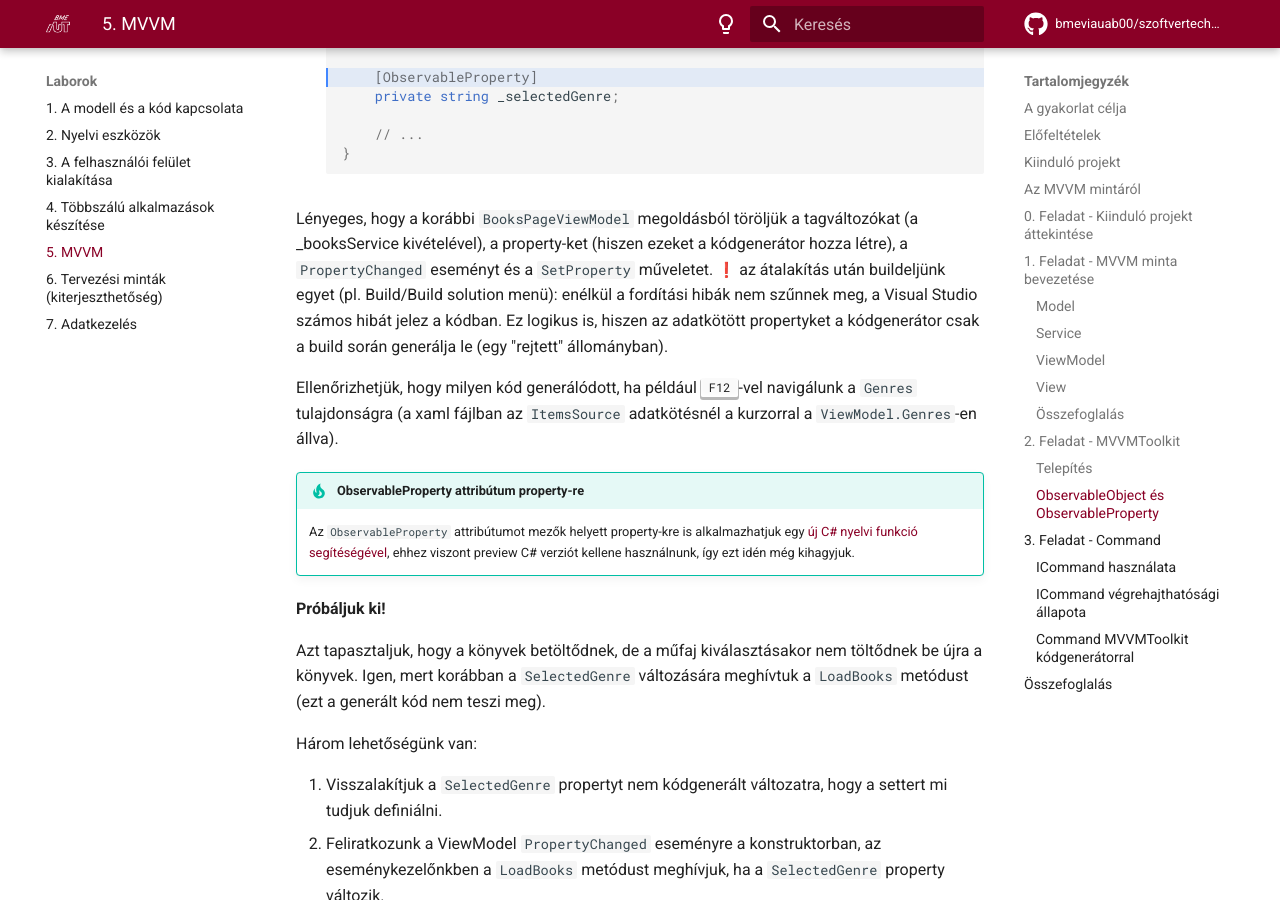
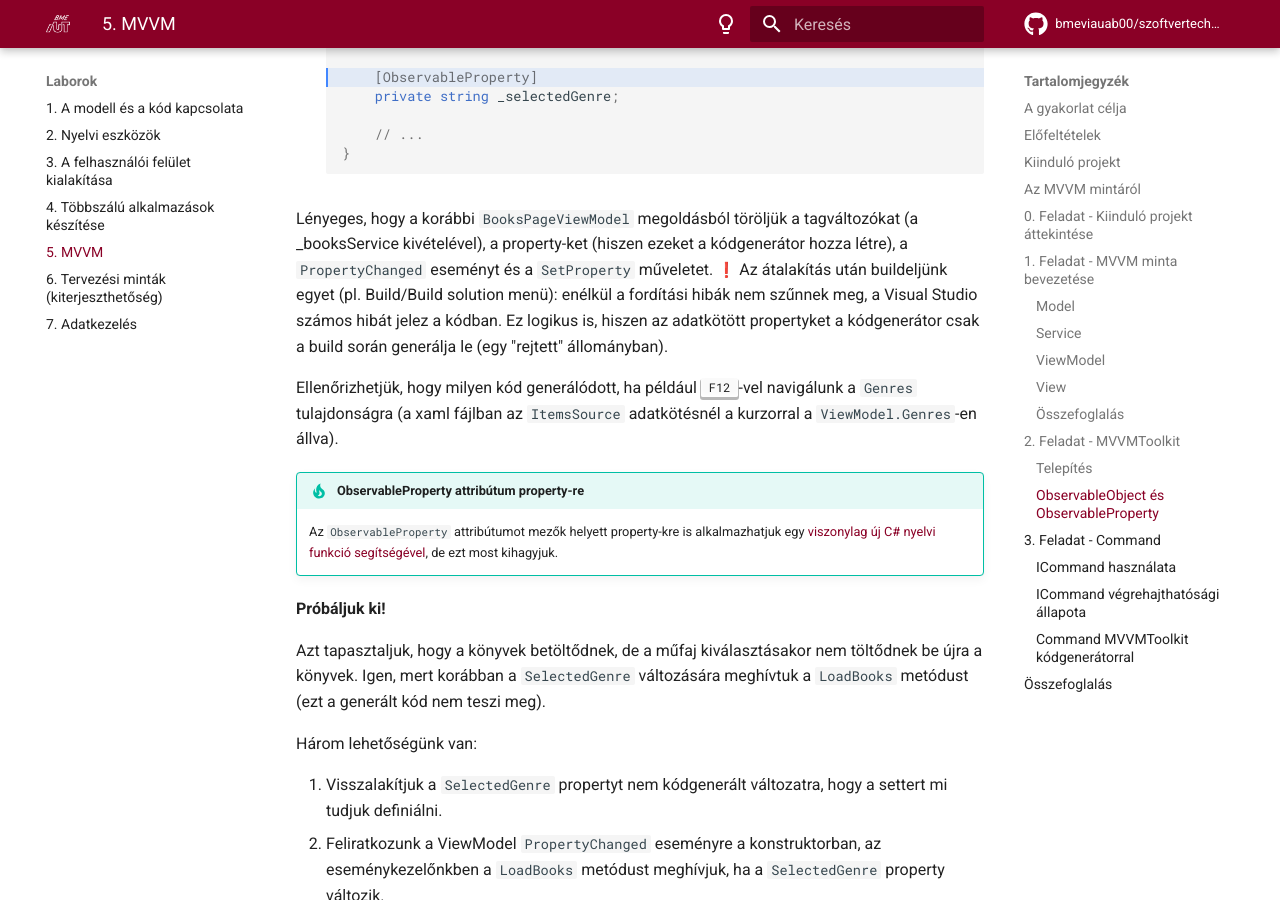
Before and after one commit to bmeviauab00/szoftvertechnikak, an MkDocs documentation site: the page built from docs/labor/5-mvvm/index.md, in a window 1280 px wide and 900 px high, scrolled down 12644 px. Built offline with MkDocs 1.6.1 and Material for MkDocs 9.7.7, drawn with Linux system fonts in a browser that asks for light colours; emoji names are drawn with the system emoji font; comment, search, counter and statistics services are not loaded; the version menu is left out.

Commit message:
Lab 5 kisebb javítások

````diff
--- a/docs/labor/5-mvvm/index.md
+++ b/docs/labor/5-mvvm/index.md
@@ -436,12 +436,12 @@ Továbbá lehetőségünk van az `ObservableProperty` attribútum használatára
     }
     ```
 
-Lényeges, hogy a korábbi `BooksPageViewModel` megoldásból töröljük a tagváltozókat (a _booksService kivételével), a property-ket (hiszen ezeket a kódgenerátor hozza létre), a `PropertyChanged` eseményt és a `SetProperty` műveletet. :exclamation: az átalakítás után buildeljünk egyet (pl. Build/Build solution menü): enélkül a fordítási hibák nem szűnnek meg, a Visual Studio számos hibát jelez a kódban. Ez logikus is, hiszen az adatkötött propertyket a kódgenerátor csak a build során generálja le (egy "rejtett" állományban).
+Lényeges, hogy a korábbi `BooksPageViewModel` megoldásból töröljük a tagváltozókat (a _booksService kivételével), a property-ket (hiszen ezeket a kódgenerátor hozza létre), a `PropertyChanged` eseményt és a `SetProperty` műveletet. :exclamation: Az átalakítás után buildeljünk egyet (pl. Build/Build solution menü): enélkül a fordítási hibák nem szűnnek meg, a Visual Studio számos hibát jelez a kódban. Ez logikus is, hiszen az adatkötött propertyket a kódgenerátor csak a build során generálja le (egy "rejtett" állományban).
 
 Ellenőrizhetjük, hogy milyen kód generálódott, ha például ++f12++-vel navigálunk a `Genres` tulajdonságra (a xaml fájlban az `ItemsSource` adatkötésnél a kurzorral a `ViewModel.Genres`-en állva).
 
 !!! tip "ObservableProperty attribútum property-re"
-    Az `ObservableProperty` attribútumot mezők helyett property-kre is alkalmazhatjuk egy [új C# nyelvi funkció segítéségével](https://devblogs.microsoft.com/dotnet/announcing-the-dotnet-community-toolkit-840/#partial-properties-support-for-the-mvvm-toolkit-🎉), ehhez viszont preview C# verziót kellene használnunk, így ezt idén még kihagyjuk.
+    Az `ObservableProperty` attribútumot mezők helyett property-kre is alkalmazhatjuk egy [viszonylag új C# nyelvi funkció segítségével](https://devblogs.microsoft.com/dotnet/announcing-the-dotnet-community-toolkit-840/#partial-properties-support-for-the-mvvm-toolkit-🎉), de ezt most kihagyjuk.
 
 **Próbáljuk ki!**
 
````
